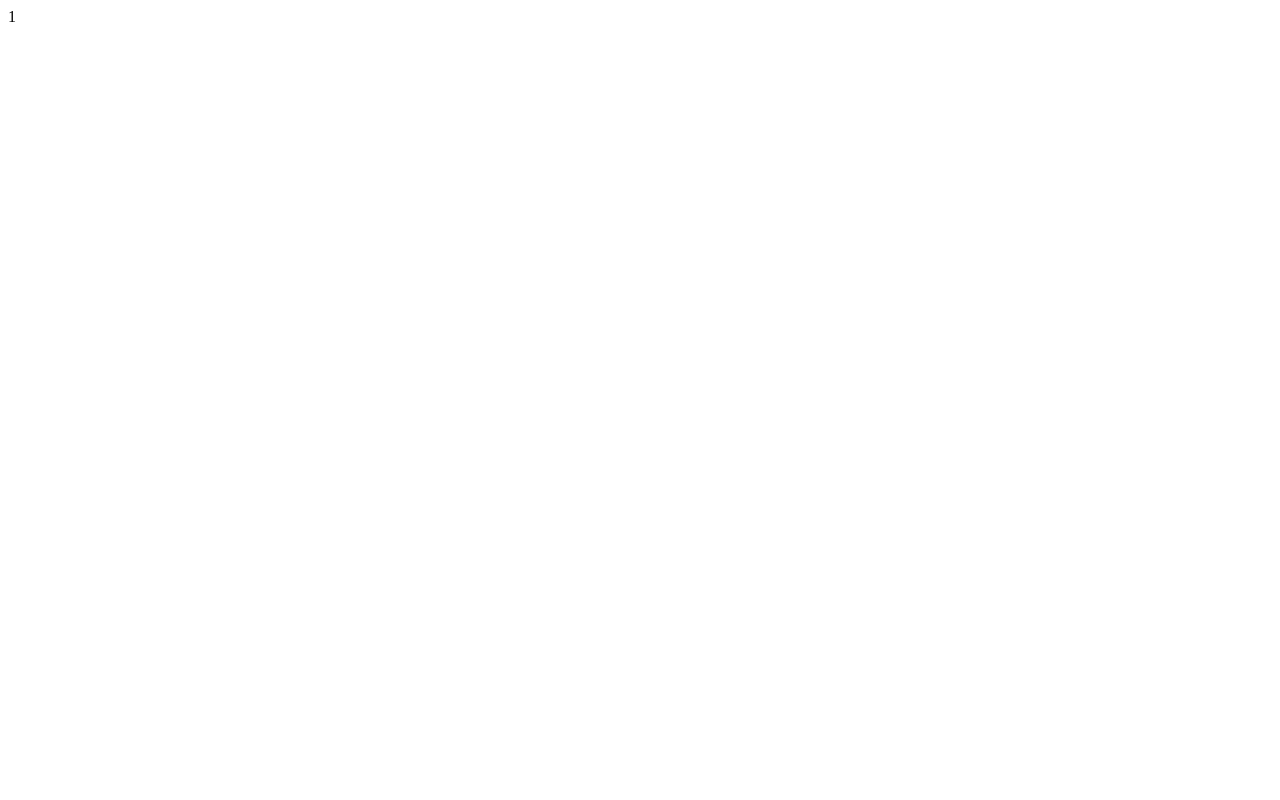
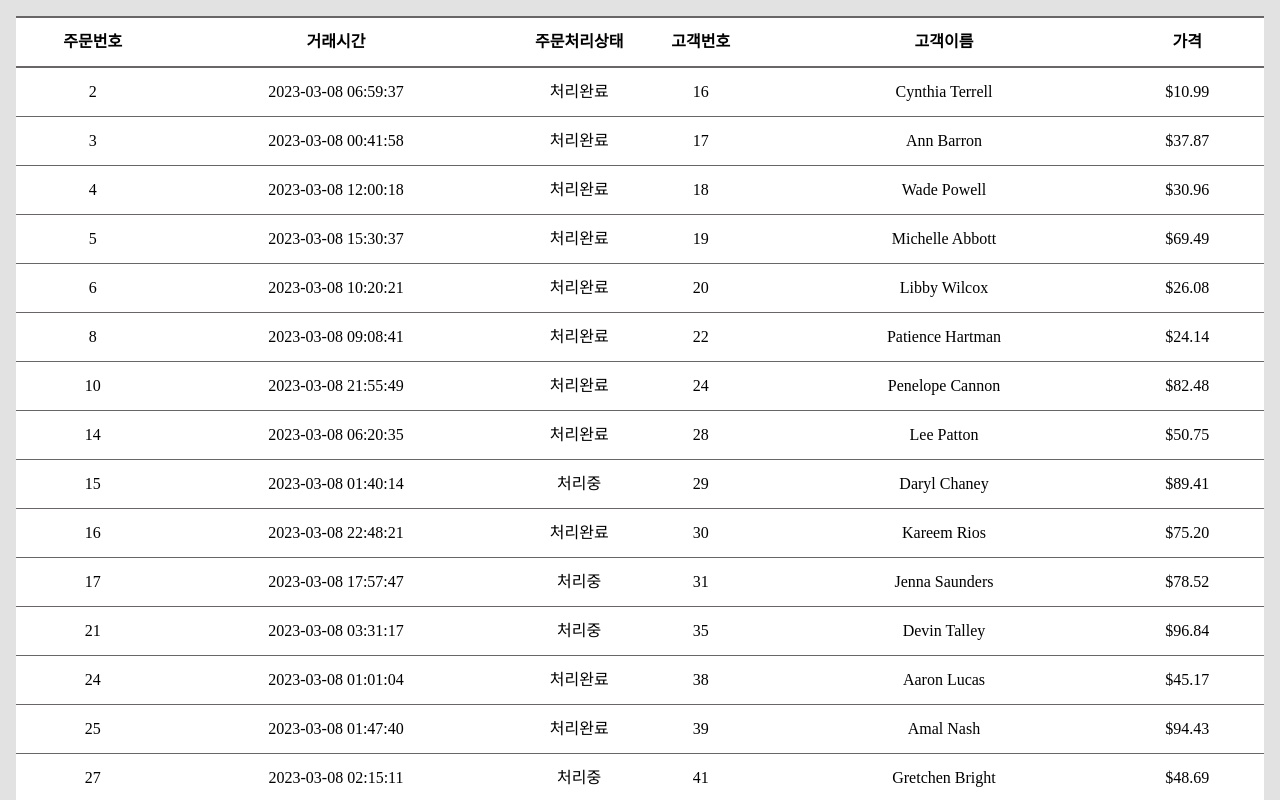
Before and after one commit to wanted-pre-onboarding-internship-1team/pre-onboarding-9th-4-1, a React (Create React App) app: page / in a window 1280 px wide. Shown: the top 800 px of the page. Built offline with nearby package versions, Linux system fonts and the light colour scheme.

Commit message:
[#1] feat: OrderList, OrderItem, OrderHeader 퍼블리싱

```diff
--- a/src/App.tsx
+++ b/src/App.tsx
@@ -1,3 +1,4 @@
+import Router from './router/Router';
 import React from 'react';
 import { createGlobalStyle } from 'styled-components';
 import reset from 'styled-reset';
@@ -12,8 +13,12 @@ const GlobalStyle = createGlobalStyle`
 
 `;
 function App() {
-  <GlobalStyle />;
-  return <div>1</div>;
+  return (
+    <>
+      <GlobalStyle />
+      <Router />
+    </>
+  );
 }
 
 export default App;
--- a/src/component/orders/OrderItem.tsx
+++ b/src/component/orders/OrderItem.tsx
@@ -8,7 +8,17 @@ import styled from 'styled-components';
  * @returns
  */
 function OrderItem(props: Order) {
-  return <Item>{props?.customer_name}</Item>;
+  const status = props?.status ? '처리완료' : '처리중';
+  return (
+    <Item>
+      <span className='id'>{props?.id}</span>
+      <span className='transaction_time'>{props?.transaction_time}</span>
+      <span className='status'>{status}</span>
+      <span className='customer_id'>{props?.customer_id}</span>
+      <span className='customer_name'>{props?.customer_name}</span>
+      <span className='currency'>{props?.currency}</span>
+    </Item>
+  );
 }
 
 const Item = styled.li``;
--- a/src/component/orders/OrderList.tsx
+++ b/src/component/orders/OrderList.tsx
@@ -1,5 +1,6 @@
 import { Order } from '../../types/Order';
 import OrderItem from './OrderItem';
+import OrderListHeader from './OrderListHeader';
 import React from 'react';
 import styled from 'styled-components';
 
@@ -11,6 +12,14 @@ import styled from 'styled-components';
 export default function OrderList({ list = [] }: { list: Order[] }) {
   return (
     <List>
+      <OrderListHeader
+        id='주문번호'
+        transaction_time='거래시간'
+        status='주문처리상태'
+        customer_id='고객번호'
+        customer_name='고객이름'
+        currency='가격'
+      />
       {list.map(order => {
         return <OrderItem key={order.id} {...order} />;
       })}
@@ -21,4 +30,50 @@ export default function OrderList({ list = [] }: { list: Order[] }) {
 const List = styled.ul`
   display: flex;
   flex-direction: column;
+  background-color: #e2e2e2;
+  padding: 1rem;
+
+  li {
+    display: inline-flex;
+    align-items: center;
+    justify-content: center;
+    text-align: center;
+    padding: 1rem;
+    border-top: 1px solid #686666;
+    background-color: white;
+  }
+
+  li:nth-child(2) {
+    border-top: none;
+  }
+
+  li.list-header {
+    font-weight: 600;
+    border-top: 2px solid #686666;
+    border-bottom: 2px solid #686666;
+  }
+
+  .id {
+    flex: 10%;
+  }
+
+  .transaction_time {
+    flex: 30%;
+  }
+
+  .status {
+    flex: 10%;
+  }
+
+  .customer_id {
+    flex: 10%;
+  }
+
+  .customer_name {
+    flex: 30%;
+  }
+
+  .currency {
+    flex: 10%;
+  }
 `;
--- /dev/null
+++ b/src/component/orders/OrderListHeader.tsx
@@ -0,0 +1,33 @@
+import { Order } from '../../types/Order';
+import React from 'react';
+
+/**
+ * 주문 목록 표 헤더
+ * @returns
+ */
+export default function OrderListHeader({
+  id,
+  transaction_time,
+  status,
+  customer_id,
+  customer_name,
+  currency,
+}: {
+  id: string;
+  transaction_time: string;
+  status: string;
+  customer_id: string;
+  customer_name: string;
+  currency: string;
+}) {
+  return (
+    <li className='list-header'>
+      <span className='id'>{id}</span>
+      <span className='transaction_time'>{transaction_time}</span>
+      <span className='status'>{status}</span>
+      <span className='customer_id'>{customer_id}</span>
+      <span className='customer_name'>{customer_name}</span>
+      <span className='currency'>{currency}</span>
+    </li>
+  );
+}
```
